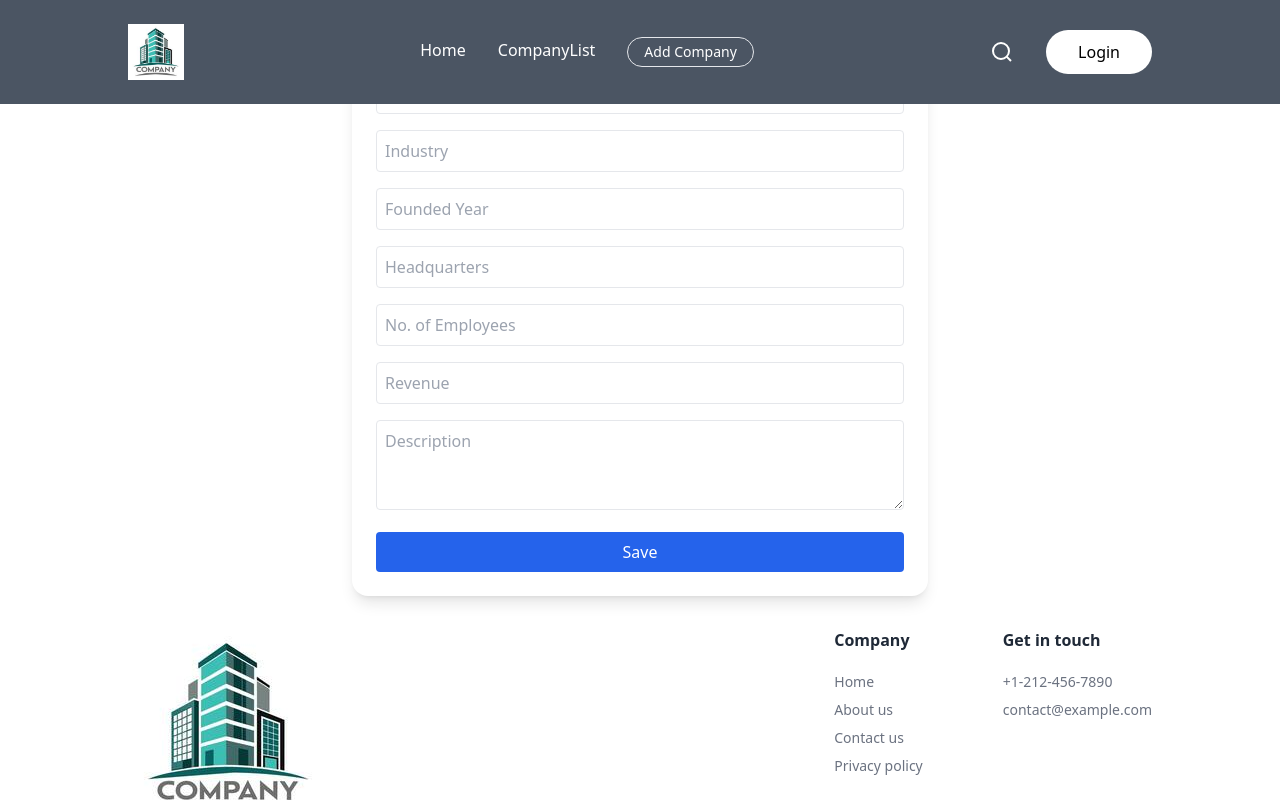
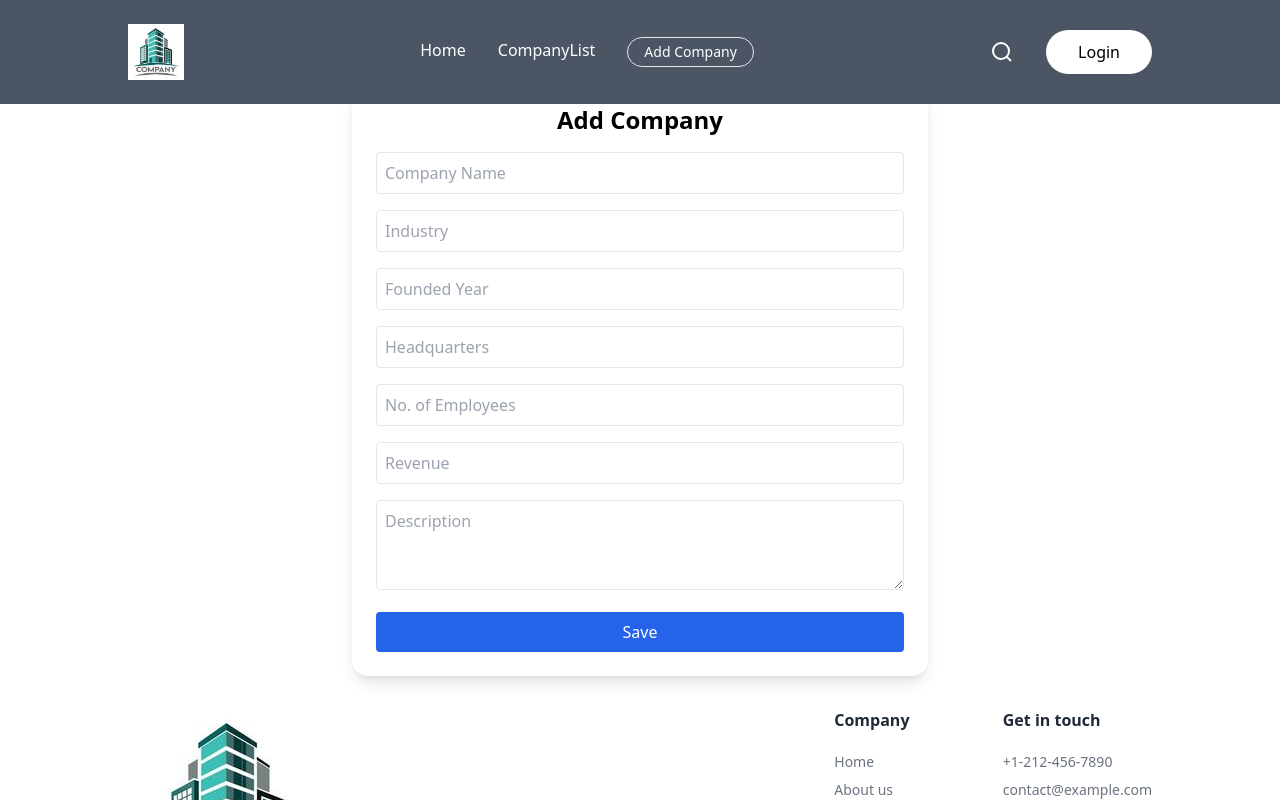
Before and after one commit to rohit5349/Company-Details, a React (Vite) app in the folder frontend/: page /company in a window 1280 px wide. Shown: the top 800 px of the page. Built offline with nearby package versions, Linux system fonts and the light colour scheme.

Commit message:
Update CompanyForm .jsx

```diff
--- a/frontend/src/component/CompanyForm .jsx
+++ b/frontend/src/component/CompanyForm .jsx
@@ -70,7 +70,7 @@
   };
 
   return (
-    <div className="max-w-xl mx-auto p-6 bg-white shadow-lg rounded-2xl">
+    <div className="max-w-xl mx-auto p-6 bg-white shadow-lg rounded-2xl mt-20">
        <Popup status={status} message={message}/>
       <h2 className="text-2xl font-bold mb-4 text-center">Add Company</h2>
 
```
